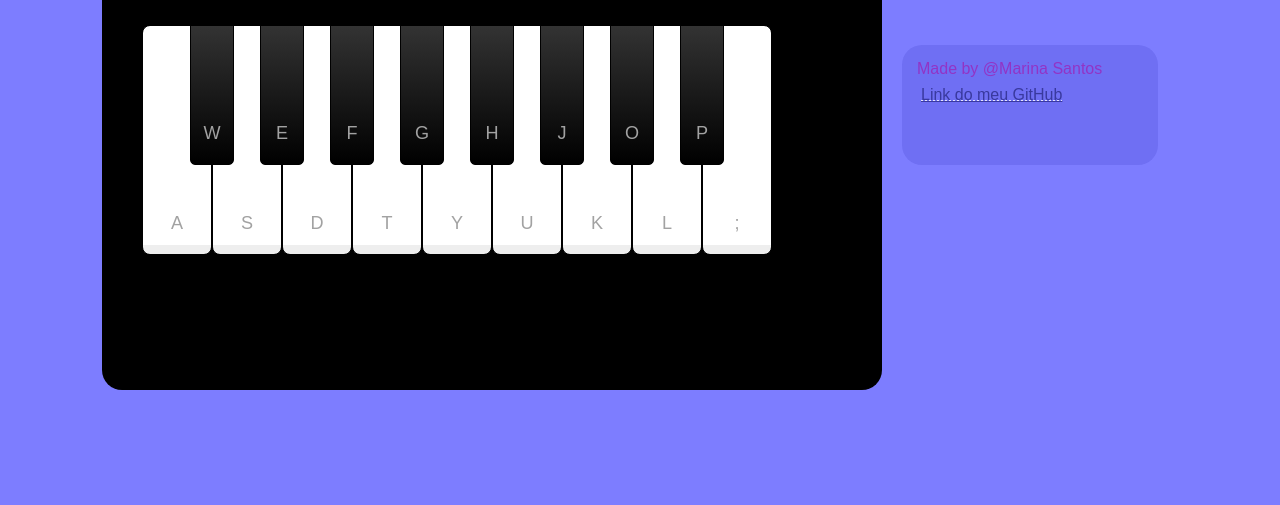
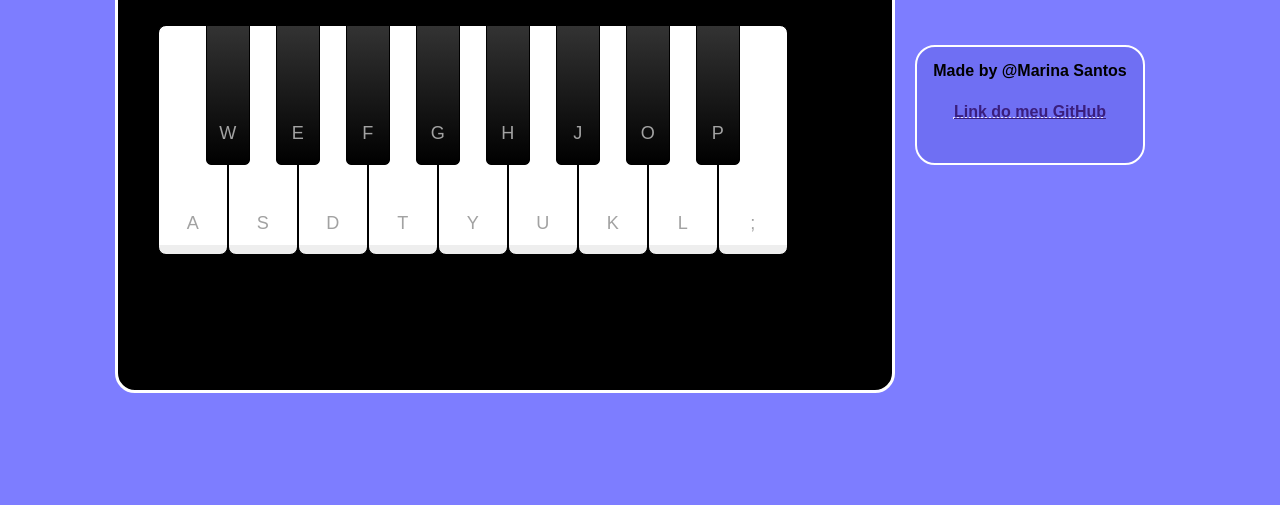
Before and after one commit to Marina0327/Vritual-Piano, a plain HTML site: page index.html in a window 1280 px wide. Shown: the part 295-800 px from the top of the page. Drawn offline with Linux system fonts and the light colour scheme.

Commit message:
atualizando o CSS

```diff
--- a/src/styles/main.css
+++ b/src/styles/main.css
@@ -14,6 +14,7 @@
     border-radius: 20px;
     padding: 135px 40px;
     background-color: black;
+    border: 3px solid;
 }
 header h2
 {
@@ -131,9 +132,11 @@
 {
     display: flex;
     flex-direction: column;
-    align-items: left;
+    align-items: center;
+    gap: 15px;
     height: 15vh;
-    width: 20%;
+    width: 18%;
+    border: 2px solid ;
     padding: 15px;
     border-radius: 20px;
     background-color: #6f6ff3;
@@ -142,11 +145,13 @@
 footer p
 {
     cursor: pointer;
-    color: #9234c5;
+    color: #000000;
     margin-bottom: 8px;
+    font-weight: 600;
 }
 footer a
 {
-    color: #39399e;
+    color: #3a1e7c;
     padding: 4px;
+    font-weight: 800;
 }
```
